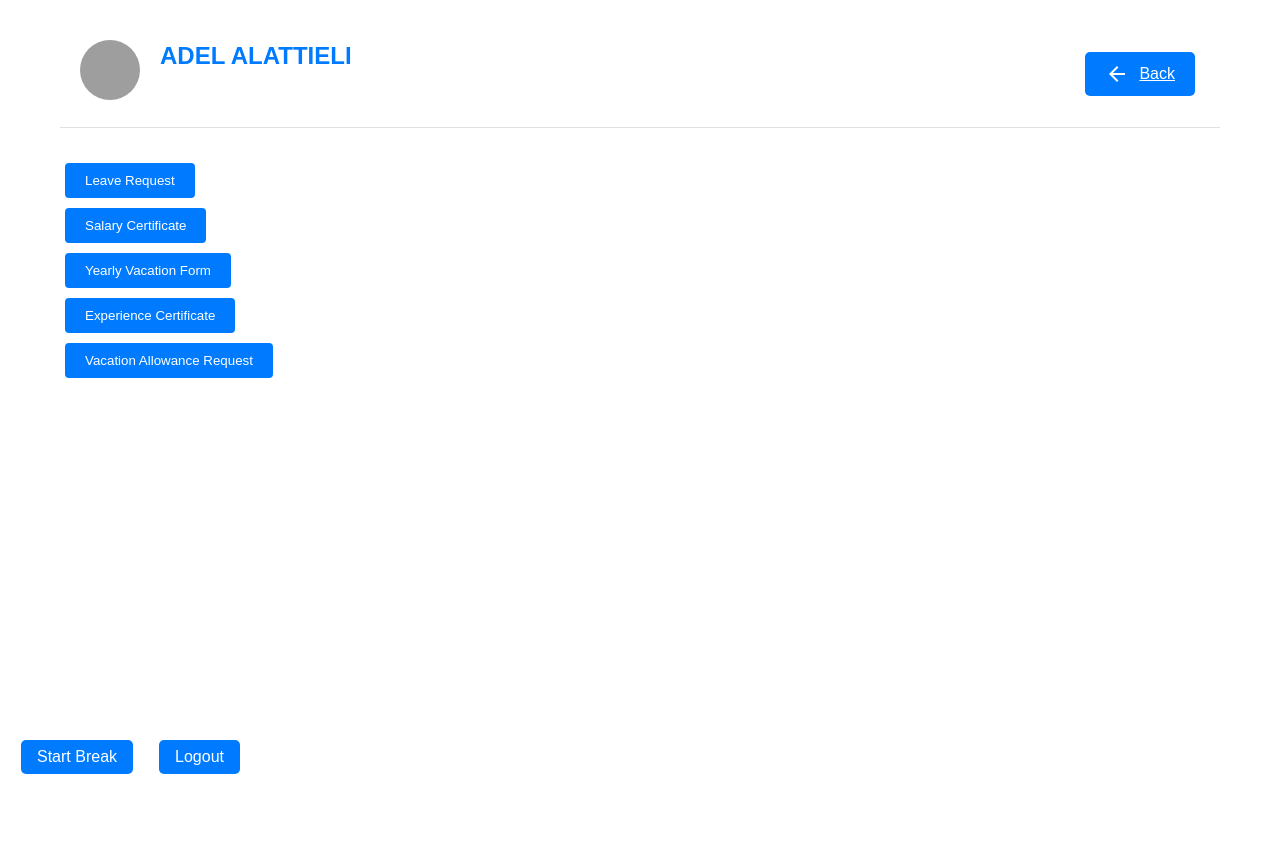
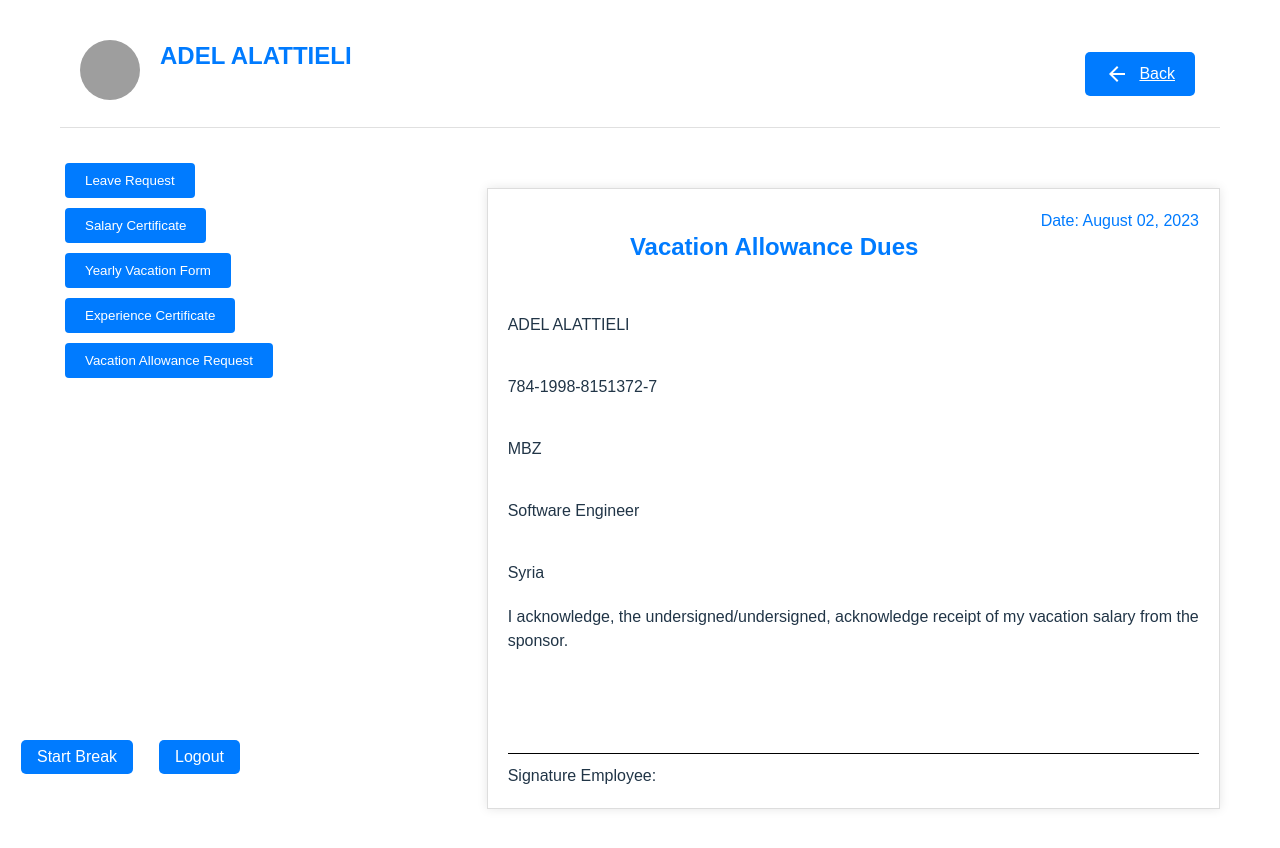
Before and after one commit to ALATTIELI/hrsystem, a React (Vite) app: page /employee/1 in a window 1280 px wide. Both pictures are taken after a click on the button "Vacation Allowance Request". Shown: the top 848 px of the page. Before the commit the page ends 800 px from the top, so only its background shows below. Built offline with nearby package versions, Linux system fonts and the light colour scheme; grey boxes are pictures that could not be loaded.

Commit message:
vacation allowance due

```diff
--- /dev/null
+++ b/src/pages/employeelogin/forms/vacationallowancerequest.css
@@ -0,0 +1,47 @@
+.vacation-allowance-form {
+    font-family: Arial, sans-serif;
+    max-width: 800px;
+    margin: 30px auto;
+    padding: 20px;
+    border: 1px solid #ddd;
+    box-shadow: 0 0 10px rgba(0, 0, 0, 0.1);
+}
+
+.date {
+    float: right;
+    margin-bottom: 10px;
+}
+
+.vacation-allowance-form h2, .vacation-allowance-form h3 {
+    text-align: center;
+    margin-top: 20px;
+    margin-bottom: 20px;
+    color: #007bff;
+}
+
+.info-pair {
+    display: flex;
+    flex-direction: column;
+    margin-bottom: 8px;
+    margin-top: 10px;
+}
+
+.label {
+    margin-bottom: 4px;
+    font-weight: bold;
+    color: white;
+}
+
+p {
+    margin: 0;
+}
+
+.double-gap {
+    margin-top: 20px;
+}
+
+.signature {
+    margin-top: 100px;
+    border-top: 1px solid black;
+    padding-top: 10px;
+}
--- /dev/null
+++ b/src/pages/employeelogin/forms/vacationallowancerequest.tsx
@@ -0,0 +1,65 @@
+import React from "react";
+import "./vacationAllowanceRequest.css";
+
+interface Employee {
+  name: string;
+  idnumber: string;
+  branch: string;
+  position: string;
+  nationality: string;
+}
+
+interface VacationAllowanceProps {
+  selectedEmployee?: Employee;
+}
+
+const VacationAllowanceRequest: React.FC<VacationAllowanceProps> = ({
+  selectedEmployee,
+}) => {
+  const employee = selectedEmployee;
+
+  if (!employee) {
+    return <p>Employee not found!</p>;
+  }
+
+  return (
+    <div className="vacation-allowance-form">
+      <p className="date">Date: August 02, 2023</p>
+      <h2>Vacation Allowance Dues</h2>
+
+      <div className="info-pair">
+        <div className="label">Employee Name:</div>
+        <p>{employee.name}</p>
+      </div>
+
+      <div className="info-pair">
+        <div className="label">Identification Number:</div>
+        <p>{employee.idnumber}</p>
+      </div>
+
+      <div className="info-pair">
+        <div className="label">Branch:</div>
+        <p>{employee.branch}</p>
+      </div>
+
+      <div className="info-pair">
+        <div className="label">Job Title:</div>
+        <p>{employee.position}</p>
+      </div>
+
+      <div className="info-pair">
+        <div className="label">Nationality:</div>
+        <p>{employee.nationality}</p>
+      </div>
+
+      <p className="double-gap">
+        I acknowledge, the undersigned/undersigned, acknowledge receipt of my
+        vacation salary from the sponsor.
+      </p>
+
+      <div className="signature">Signature Employee:</div>
+    </div>
+  );
+};
+
+export default VacationAllowanceRequest;
--- a/src/pages/employeelogin/profilepage.tsx
+++ b/src/pages/employeelogin/profilepage.tsx
@@ -6,6 +6,7 @@ import { useState } from "react";
 import { commonButtons, positionButtons } from "./buttonconfig";
 import LeaveRequest from "./forms/leaverequest";
 import SalaryCertificate from "./forms/ salarycertificate";
+import VacationAllowanceRequest from "./forms/vacationallowancerequest";
 
 function ProfilePage() {
   const { id } = useParams();
@@ -121,6 +122,9 @@ function ProfilePage() {
           {selectedForm === "Salary Certificate" && (
             <SalaryCertificate selectedEmployee={selectedEmployee} />
           )}
+          {selectedForm === "Vacation Allowance Request" && (
+            <VacationAllowanceRequest selectedEmployee={selectedEmployee} />
+          )}
           {/* Add more form components as needed */}
         </div>
       </div>
```
